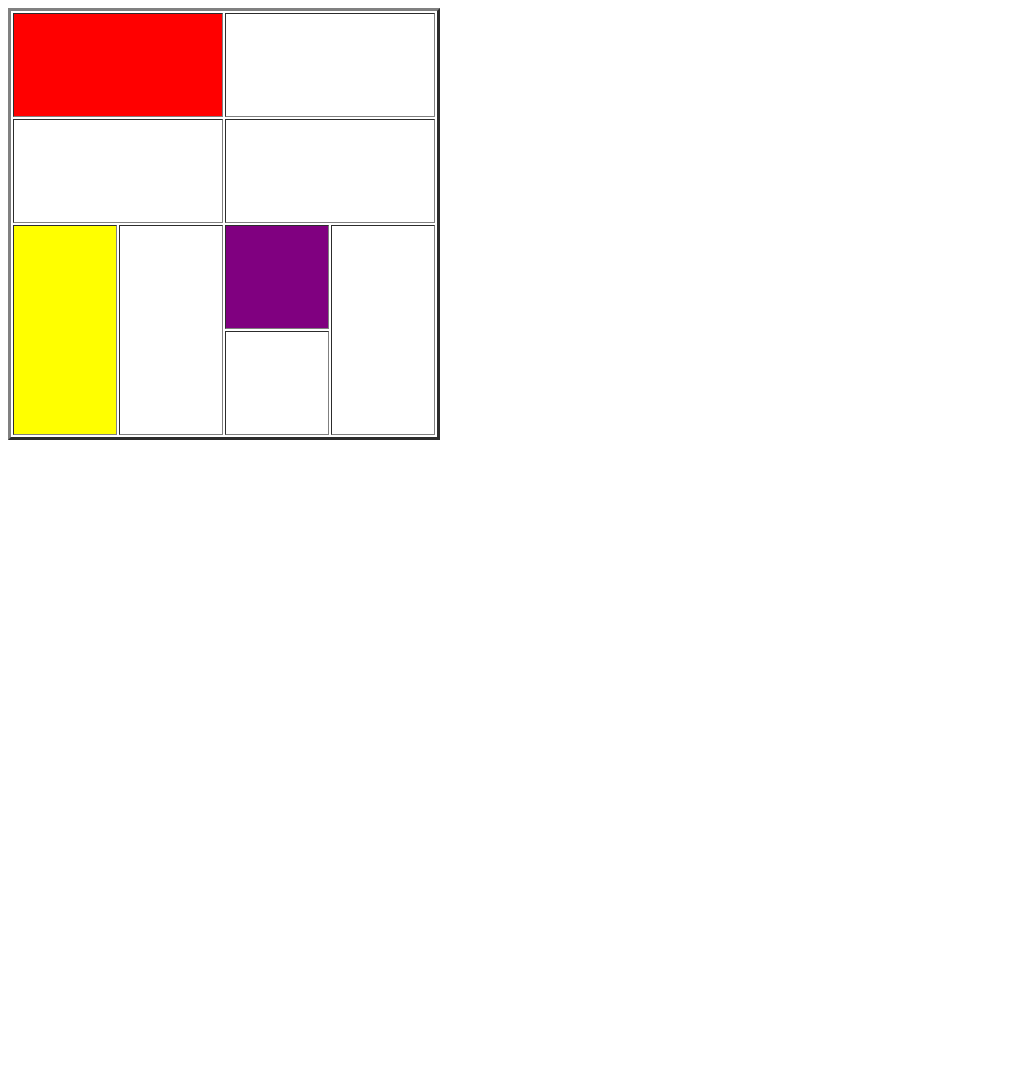
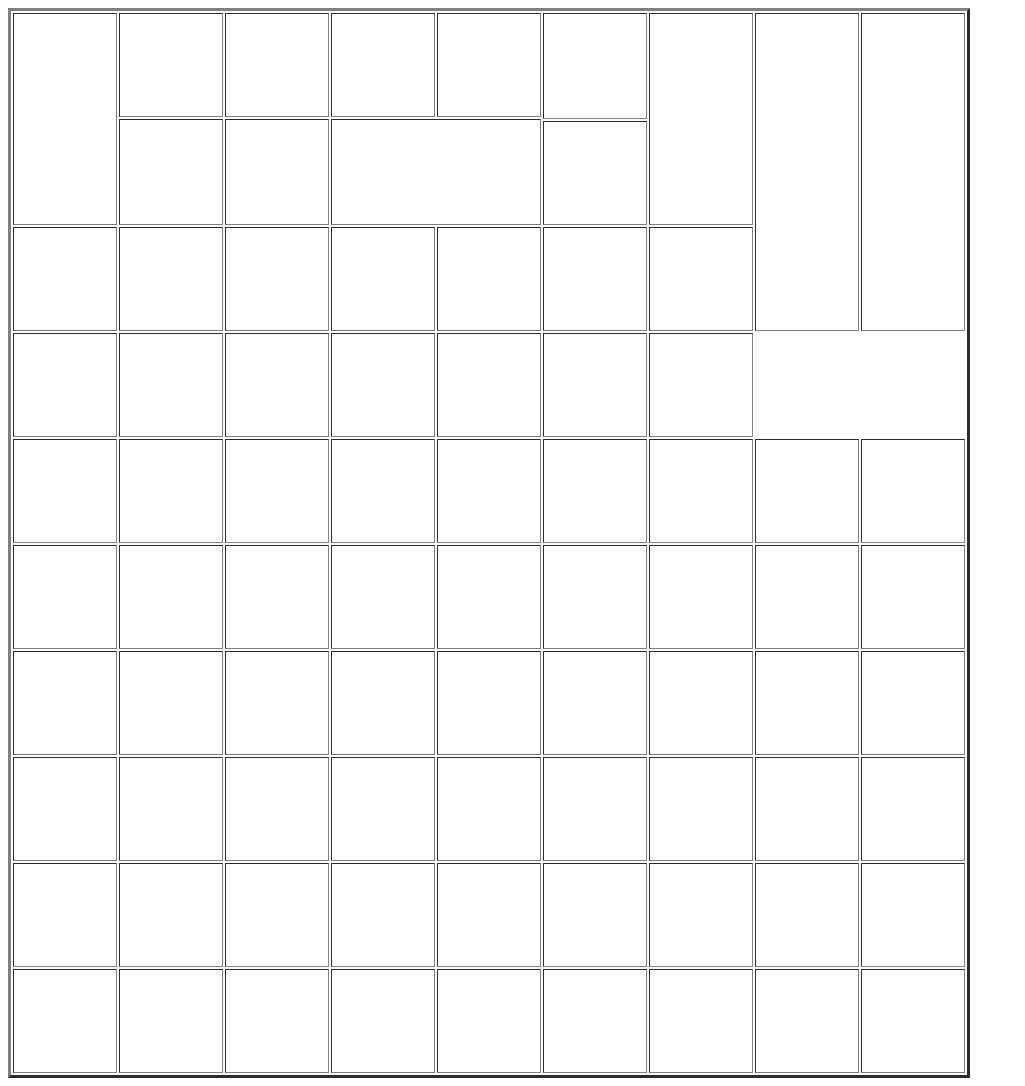
Before and after one commit to lashamerebashvili/html-and-css-practices, a plain HTML site: page 3-Images-and-Tables/index.html in a window 1280 px wide. Shown: the whole page, without its empty margins (0-1025 px from the left). Before the commit the page ends 800 px from the top, so only its background shows below. Drawn offline with Linux system fonts and the light colour scheme.

Commit message:
feat(4-Forms): Finish practice-1

```diff
--- a/3-Images-and-Tables/index.html
+++ b/3-Images-and-Tables/index.html
@@ -10,20 +10,106 @@
     <table border="3">
         <tbody>
             <tr>
-                <td width='100' height='100' colspan="2" bgcolor="red"></td>
-                <td width='100' height='100' colspan="2"></td>
+                <td width='100' height='100' rowspan="3"></td>
+                <td width='100' height='100'></td>
+                <td width='100' height='100'></td>
+                <td width='100' height='100'></td>
+                <td width='100' height='100'></td>
+                <td width='100' height='100' rowspan="2"></td>
+                <td width='100' height='100' rowspan="3"></td>
+                <td width='100' height='100' rowspan="4"></td>
+                <td width='100' height='100' rowspan="4"></td>
             </tr>
             <tr>
-                <td width='100' height='100' colspan="2"></td>
-                <td width='100' height='100' colspan="2"></td>
+                <td width='100' height='100' rowspan="2"></td>
+                <td width='100' height='100' rowspan="2"></td>
+                <td width='100' height='100' colspan="2" rowspan="2"></td>
             </tr>
             <tr>
-                <td width='100' height='100' rowspan="2" bgcolor="yellow"></td>
-                <td width='100' height='100' rowspan="2"></td>
-                <td width='100' height='100' bgcolor="purple"></td>
-                <td width='100' height='100' rowspan="2"></td>
+                <td width='100' height='100'></td>
             </tr>
             <tr>
+                <td width='100' height='100'></td>
+                <td width='100' height='100'></td>
+                <td width='100' height='100'></td>
+                <td width='100' height='100'></td>
+                <td width='100' height='100'></td>
+                <td width='100' height='100'></td>
+                <td width='100' height='100'></td>
+            </tr>
+            <tr>
+                <td width='100' height='100'></td>
+                <td width='100' height='100'></td>
+                <td width='100' height='100'></td>
+                <td width='100' height='100'></td>
+                <td width='100' height='100'></td>
+                <td width='100' height='100'></td>
+                <td width='100' height='100'></td>
+            </tr>
+            <tr>
+                <td width='100' height='100'></td>
+                <td width='100' height='100'></td>
+                <td width='100' height='100'></td>
+                <td width='100' height='100'></td>
+                <td width='100' height='100'></td>
+                <td width='100' height='100'></td>
+                <td width='100' height='100'></td>
+                <td width='100' height='100'></td>
+                <td width='100' height='100'></td>
+            </tr>
+            <tr>
+                <td width='100' height='100'></td>
+                <td width='100' height='100'></td>
+                <td width='100' height='100'></td>
+                <td width='100' height='100'></td>
+                <td width='100' height='100'></td>
+                <td width='100' height='100'></td>
+                <td width='100' height='100'></td>
+                <td width='100' height='100'></td>
+                <td width='100' height='100'></td>
+            </tr>
+            <tr>
+                <td width='100' height='100'></td>
+                <td width='100' height='100'></td>
+                <td width='100' height='100'></td>
+                <td width='100' height='100'></td>
+                <td width='100' height='100'></td>
+                <td width='100' height='100'></td>
+                <td width='100' height='100'></td>
+                <td width='100' height='100'></td>
+                <td width='100' height='100'></td>
+            </tr>
+            <tr>
+                <td width='100' height='100'></td>
+                <td width='100' height='100'></td>
+                <td width='100' height='100'></td>
+                <td width='100' height='100'></td>
+                <td width='100' height='100'></td>
+                <td width='100' height='100'></td>
+                <td width='100' height='100'></td>
+                <td width='100' height='100'></td>
+                <td width='100' height='100'></td>
+            </tr>
+            <tr>
+                <td width='100' height='100'></td>
+                <td width='100' height='100'></td>
+                <td width='100' height='100'></td>
+                <td width='100' height='100'></td>
+                <td width='100' height='100'></td>
+                <td width='100' height='100'></td>
+                <td width='100' height='100'></td>
+                <td width='100' height='100'></td>
+                <td width='100' height='100'></td>
+            </tr>
+            <tr>
+                <td width='100' height='100'></td>
+                <td width='100' height='100'></td>
+                <td width='100' height='100'></td>
+                <td width='100' height='100'></td>
+                <td width='100' height='100'></td>
+                <td width='100' height='100'></td>
+                <td width='100' height='100'></td>
+                <td width='100' height='100'></td>
                 <td width='100' height='100'></td>
             </tr>
         </tbody>
```
Also changed, not shown: 4-Forms/index.html (added, +59 -0 lines).
